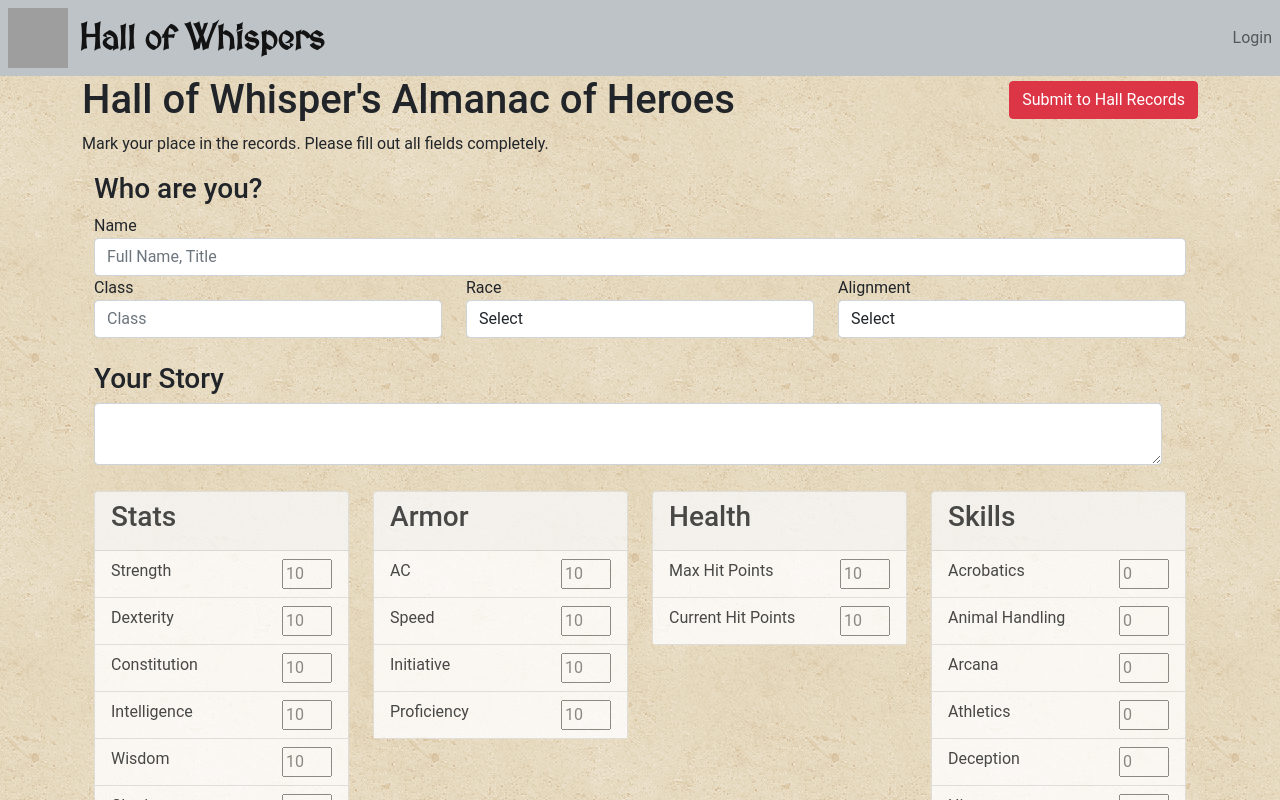
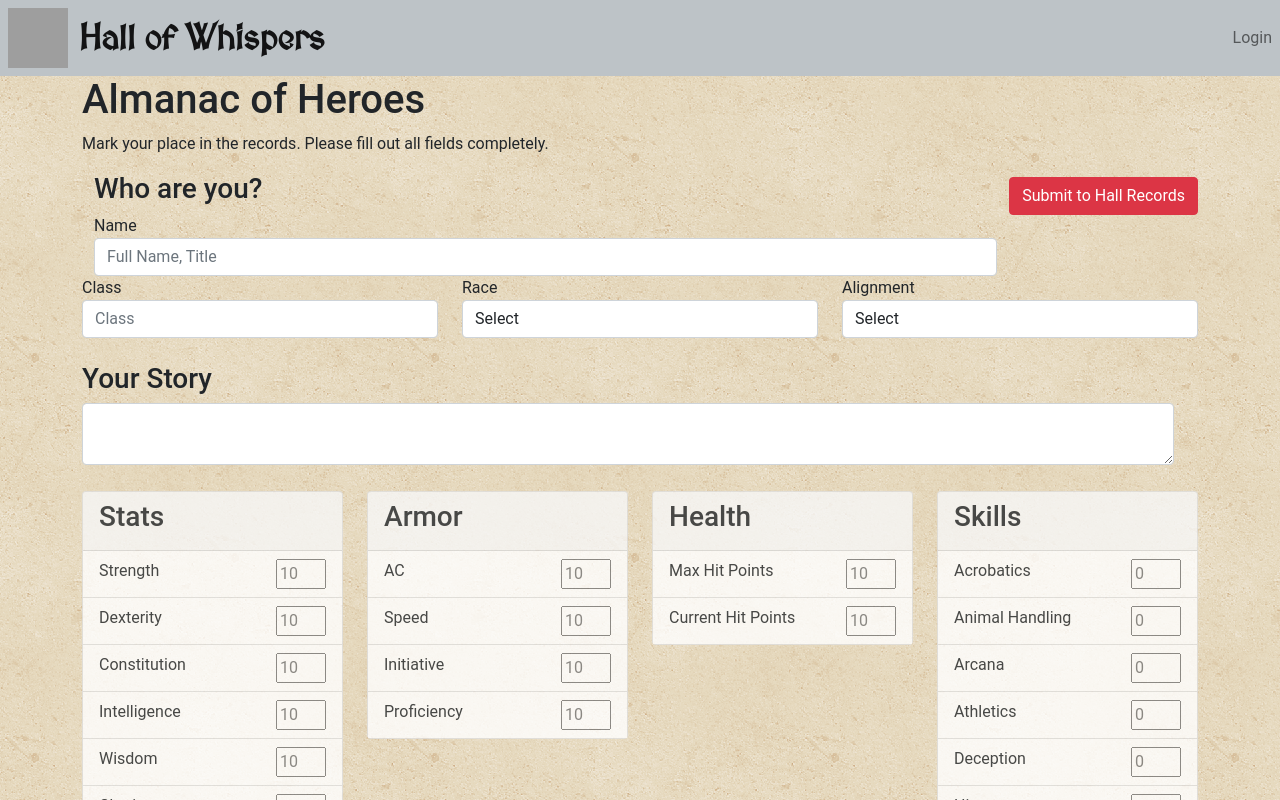
Before and after one commit to MikeFogz/HallofWhispers, a React (Create React App) app in the folder client/: page /character in a window 1280 px wide. Shown: the top 800 px of the page. Built offline with nearby package versions, Linux system fonts and the light colour scheme; no server answers; sample sign-in values are in the browser's storage; grey boxes are pictures that could not be loaded; some icons are missing.

Commit message:
button lower

```diff
--- a/client/src/Pages/Character.js
+++ b/client/src/Pages/Character.js
@@ -173,12 +173,12 @@ const Character = () => {
       {/* This button is a placeholder for when create character is created */}
       {/* <button onClick={onClick}>Create Character</button> */}
       <div className="container">
+        <h1>Almanac of Heroes</h1>
+        <p>Mark your place in the records. Please fill out all fields completely.</p>
         <button onClick={createCharacter} className="btn btn-danger" type="submit">Submit to Hall Records</button>
-        <h1>Hall of Whisper's Almanac of Heroes</h1>
-        <p>Mark your place in the records. Please fill out all fields completely.</p>
+      </div>
         <CharacterInfo onChange={handleChange} />
         <CharacterStats onChange={handleChange} />
-      </div>
 
 
     </div>
```
